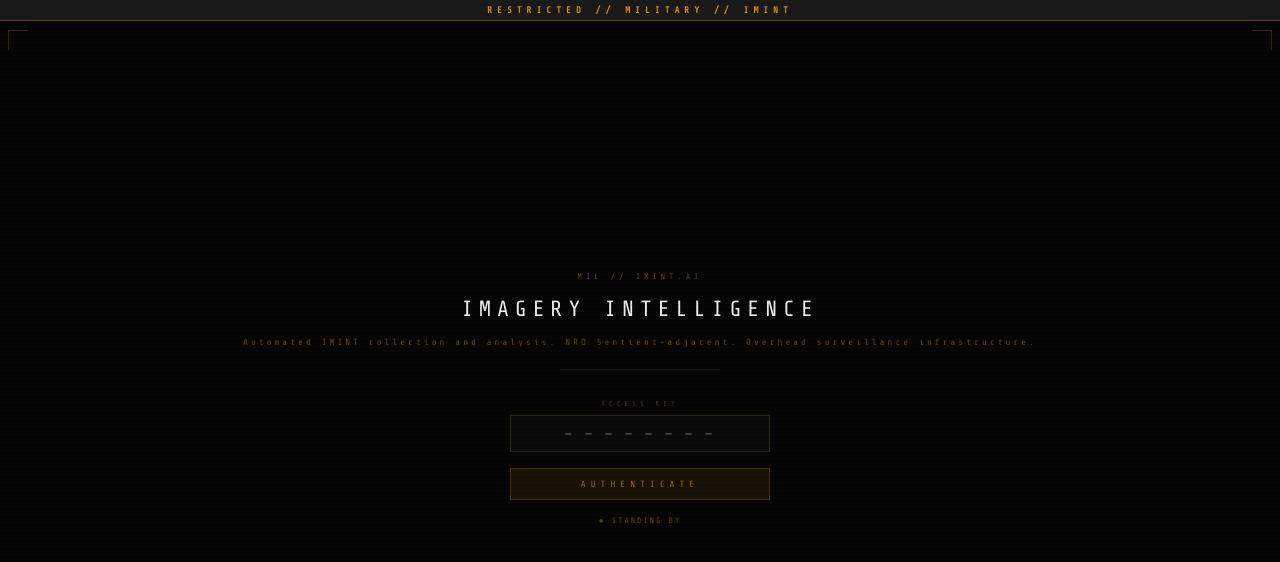
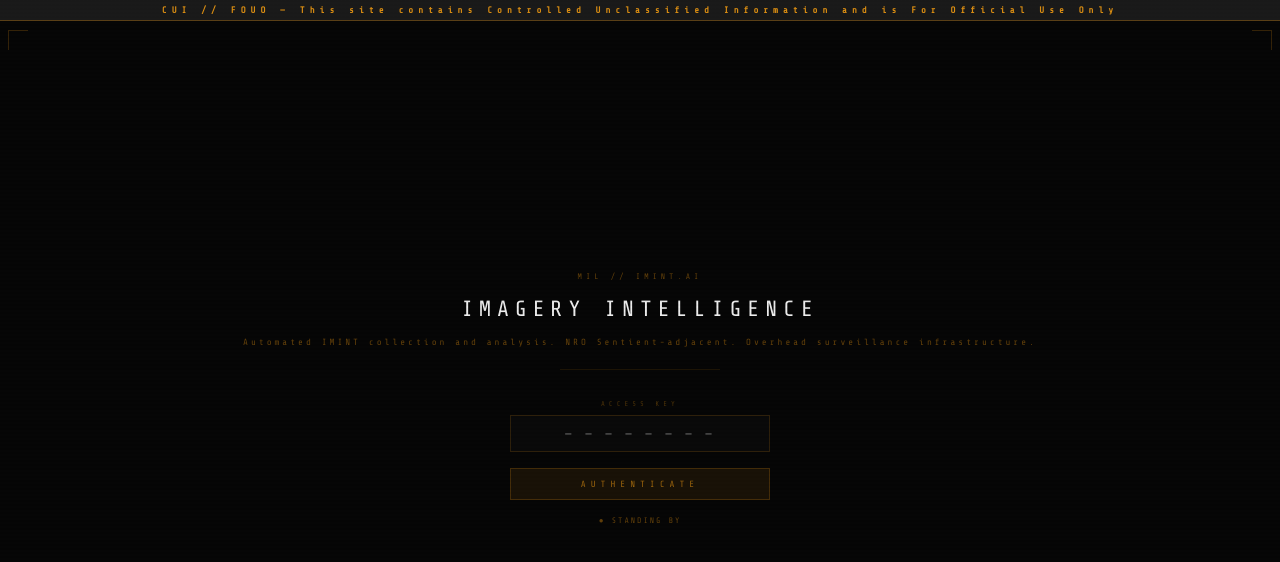
Before and after one commit to animward/mil-imint-ai, a plain HTML site: page index.html in a window 1280 px wide. Shown: the top 562 px of the page. Drawn offline with nearby package versions, Linux system fonts and the light colour scheme.

Commit message:
classbar: CUI // FOUO official marking
Co-Authored-By: Claude Sonnet 4.6 (1M context) <noreply@anthropic.com>

```diff
--- a/index.html
+++ b/index.html
@@ -30,7 +30,7 @@ body::after{content:'';position:fixed;inset:0;background:repeating-linear-gradie
 </style>
 </head>
 <body>
-<div class="cb">RESTRICTED // MILITARY // IMINT</div>
+<div class="cb">CUI // FOUO — This site contains Controlled Unclassified Information and is For Official Use Only</div>
 <div class="hc tl"></div><div class="hc tr"></div><div class="hc bl"></div><div class="hc br"></div>
 <div class="gate">
   <div class="node">MIL // IMINT.AI</div>
```
